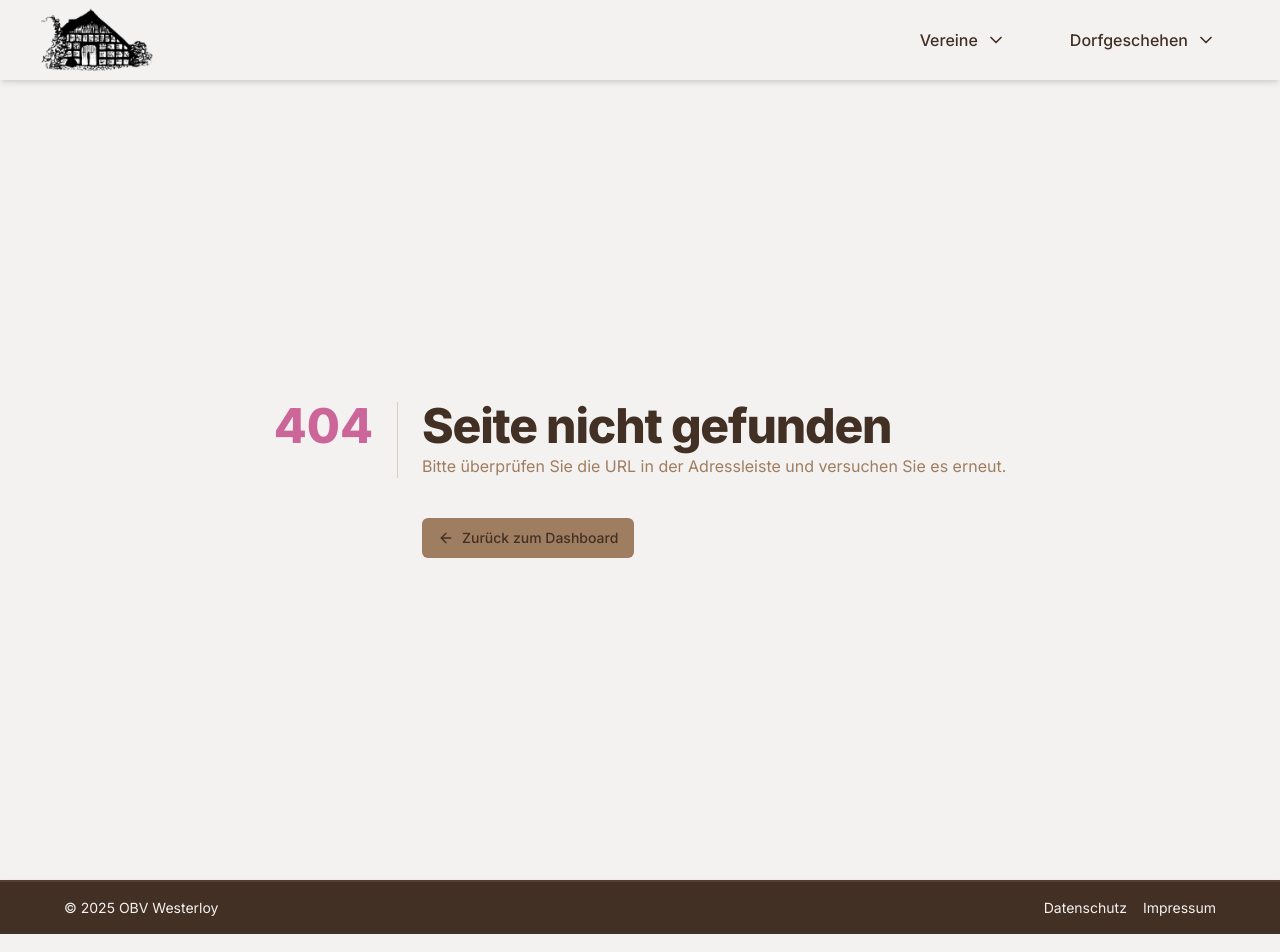
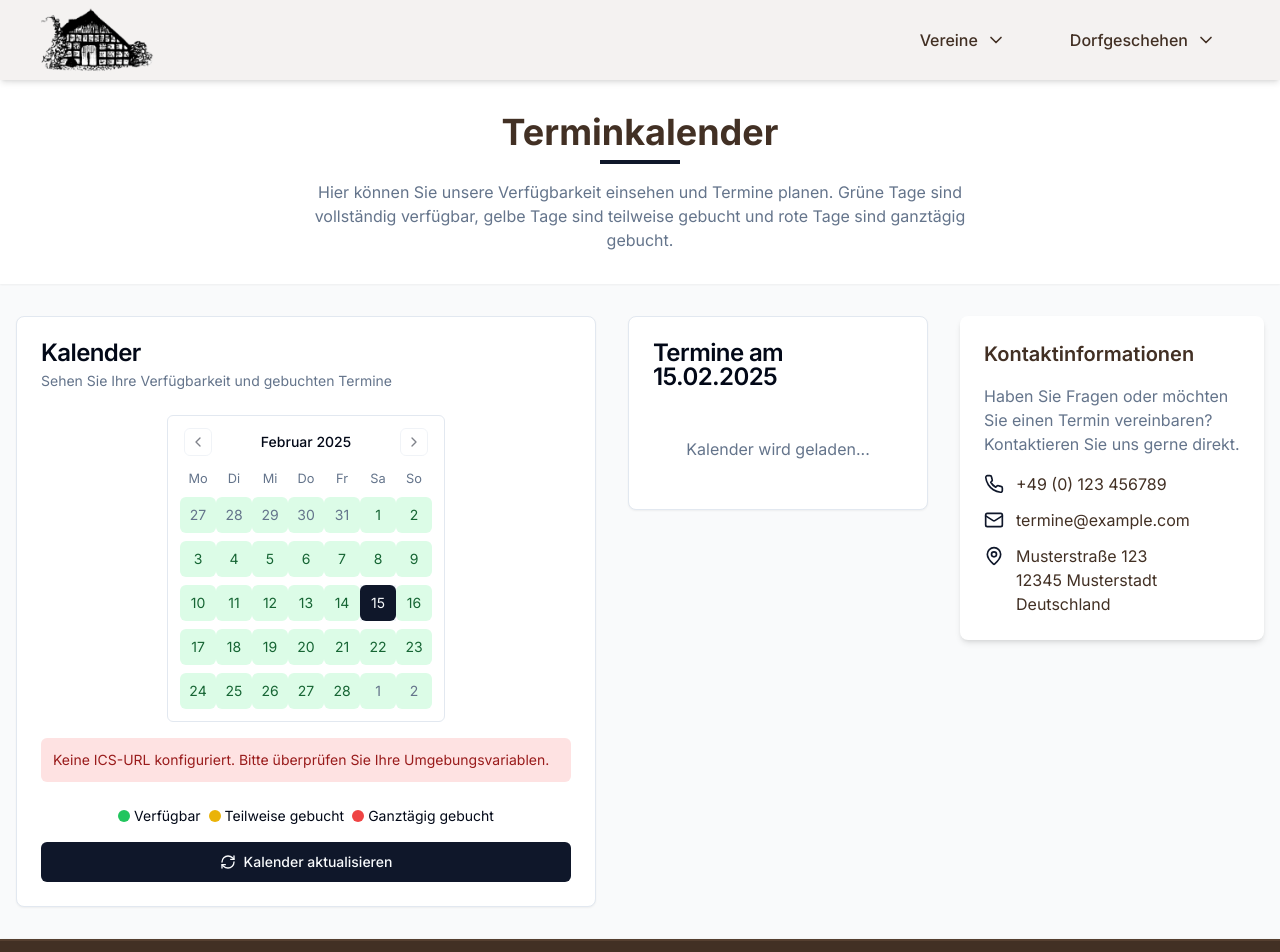
Before and after one commit to Pudl0/westerloy, a Next.js app: page /dorfgeschehen/vermietung in a window 1280 px wide. Before the commit this address had no page. Shown: the top 952 px of the page. Built offline with nearby package versions, Linux system fonts and the light colour scheme.

Commit message:
new subpage and working calendar that reads ics link from environment variables file

```diff
--- /dev/null
+++ b/src/app/api/proxy-ics/route.ts
@@ -0,0 +1,46 @@
+import { type NextRequest, NextResponse } from "next/server"
+
+export async function GET(request: NextRequest) {
+  const url = request.nextUrl.searchParams.get("url")
+
+  if (!url) {
+    return NextResponse.json({ error: "URL-Parameter ist erforderlich" }, { status: 400 })
+  }
+
+  try {
+    const response = await fetch(url, {
+      headers: {
+        Accept: "text/calendar,text/x-vcalendar,application/calendar+xml,*/*",
+      },
+    })
+
+    if (!response.ok) {
+      return NextResponse.json(
+        { error: `Fehler beim Abrufen der ICS-Datei: ${response.statusText}` },
+        { status: response.status },
+      )
+    }
+
+    const icsData = await response.text()
+
+    // Basic validation to check if it looks like an ICS file
+    if (!icsData.includes("BEGIN:VCALENDAR")) {
+      return NextResponse.json({ error: "Die Antwort enthält keine gültige ICS-Datei" }, { status: 400 })
+    }
+
+    return new NextResponse(icsData, {
+      headers: {
+        "Content-Type": "text/calendar",
+        "Cache-Control": "s-maxage=3600, stale-while-revalidate",
+      },
+    })
+  } catch (error) {
+    return NextResponse.json(
+      {
+        error: "Fehler beim Abrufen der ICS-Datei",
+        details: error instanceof Error ? error.message : "Unbekannter Fehler",
+      },
+      { status: 500 },
+    )
+  }
+}
--- /dev/null
+++ b/src/app/dorfgeschehen/vermietung/page.tsx
@@ -0,0 +1,64 @@
+import { CalendarWithICS } from "@/components/calendar"
+import { Button } from "@/components/ui/button"
+import { Mail, Phone, MapPin } from "lucide-react"
+
+export default function CalendarPage() {
+  return (
+    <div className="bg-gray-50 dark:bg-gray-900">
+      {/* Header */}
+      <header className="bg-white dark:bg-gray-800 shadow-sm">
+        <div className="container mx-auto py-8 px-4">
+          <h1 className="text-3xl md:text-4xl font-bold text-center mb-2">Terminkalender</h1>
+          <div className="w-20 h-1 bg-primary mx-auto mb-4"></div>
+          <p className="text-center text-muted-foreground max-w-2xl mx-auto">
+            Hier können Sie unsere Verfügbarkeit einsehen und Termine planen. Grüne Tage sind vollständig verfügbar,
+            gelbe Tage sind teilweise gebucht und rote Tage sind ganztägig gebucht.
+          </p>
+        </div>
+      </header>
+
+      {/* Main Content */}
+      <main className="container mx-auto py-8 px-4">
+        <div className="grid gap-8 md:grid-cols-[2fr_1fr] lg:grid-cols-[3fr_1fr]">
+          {/* Calendar Section - Now first on all screen sizes */}
+          <div className="md:order-1">
+            <CalendarWithICS />
+          </div>
+
+          {/* Contact Information - Now second on all screen sizes */}
+          <div className="md:order-2">
+            <div className="bg-white dark:bg-gray-800 rounded-lg shadow-md p-6">
+              <h2 className="text-xl font-semibold mb-4">Kontaktinformationen</h2>
+              <div className="space-y-4">
+                <p className="text-muted-foreground">
+                  Haben Sie Fragen oder möchten Sie einen Termin vereinbaren? Kontaktieren Sie uns gerne direkt.
+                </p>
+
+                <div className="space-y-3 mt-6">
+                  <div className="flex items-center">
+                    <Phone className="h-5 w-5 text-primary mr-3" />
+                    <span>+49 (0) 123 456789</span>
+                  </div>
+                  <div className="flex items-center">
+                    <Mail className="h-5 w-5 text-primary mr-3" />
+                    <span>termine@example.com</span>
+                  </div>
+                  <div className="flex items-start">
+                    <MapPin className="h-5 w-5 text-primary mr-3 mt-0.5" />
+                    <span>
+                      Musterstraße 123
+                      <br />
+                      12345 Musterstadt
+                      <br />
+                      Deutschland
+                    </span>
+                  </div>
+                </div>
+              </div>
+            </div>
+          </div>
+        </div>
+      </main>
+    </div>
+  )
+}
--- a/src/components/calendar.tsx
+++ b/src/components/calendar.tsx
@@ -6,11 +6,9 @@ import { Card, CardContent, CardDescription, CardFooter, CardHeader, CardTitle }
 import { Button } from "@/components/ui/button"
 import { Badge } from "@/components/ui/badge"
 import { Skeleton } from "@/components/ui/skeleton"
-import { RefreshCw } from "lucide-react"
+import { RefreshCw, Clock, CalendarIcon } from "lucide-react"
 import ICAL from "ical.js"
-// Import for German locale for date-fns (used by the Calendar component)
 import { de } from "date-fns/locale"
-import { getEnvironmentData } from "worker_threads"
 
 type Event = {
   id: string
@@ -20,62 +18,100 @@ type Event = {
   isBooked: boolean
   description?: string
   location?: string
+  isFullDay: boolean
 }
-
-const HARDCODED_ICS_URL = process.env.ICSLink
 
 export function CalendarWithICS() {
   const [events, setEvents] = useState<Event[]>([])
   const [isLoading, setIsLoading] = useState(false)
   const [selectedDate, setSelectedDate] = useState<Date | undefined>(new Date())
   const [selectedDateEvents, setSelectedDateEvents] = useState<Event[]>([])
+  const [error, setError] = useState<string | null>(null)
 
   const fetchAndParseICS = async () => {
     setIsLoading(true)
-    try {
-      // Direct fetch - note that this might cause CORS issues depending on the server
-      const response = await fetch(`${HARDCODED_ICS_URL}`, {
-        // Adding no-cors mode to avoid CORS issues
-        mode: "no-cors",
-        cache: "no-cache",
-        headers: {
-          "Content-Type": "text/calendar",
-        },
-      })
+    setError(null)
 
-      // Since no-cors mode might return an opaque response, we need to handle it differently
-      let icsData: string
-      try {
-        icsData = await response.text()
-      } catch (error) {
-        console.error("Error reading response:", error)
-        // If we can't read the response, we'll show a more specific error in the console
-        throw new Error("Konnte die Kalenderdaten nicht lesen. CORS-Einschränkungen könnten der Grund sein.")
+    // Get the ICS URL from environment variable
+    const icsUrl = process.env.NEXT_PUBLIC_ICS_LINK
+
+    if (!icsUrl) {
+      setError("Keine ICS-URL konfiguriert. Bitte überprüfen Sie Ihre Umgebungsvariablen.")
+      setIsLoading(false)
+      return
     }
 
+    try {
+      // Use our API route to proxy the request and avoid CORS issues
+      const proxyUrl = `/api/proxy-ics?url=${encodeURIComponent(icsUrl)}`
+      const response = await fetch(proxyUrl)
+
+      if (!response.ok) {
+        throw new Error(`HTTP error! status: ${response.status}`)
+      }
+
+      const icsData = await response.text()
+
+      if (!icsData || icsData.trim() === "") {
+        throw new Error("Leere ICS-Daten erhalten")
+      }
+
+      try {
         // Parse the ICS data
         const jcalData = ICAL.parse(icsData)
         const comp = new ICAL.Component(jcalData)
         const vevents = comp.getAllSubcomponents("vevent")
 
-      const parsedEvents: Event[] = vevents.map((vevent) => {
+        if (vevents.length === 0) {
+          setError("Keine Termine im Kalender gefunden. Der Feed enthält möglicherweise keine Ereignisse.")
+          setIsLoading(false)
+          return
+        }
+
+        const parsedEvents: Event[] = []
+
+        for (const vevent of vevents) {
+          try {
             const event = new ICAL.Event(vevent)
+
+            // Skip events without valid dates
+            if (!event.startDate || !event.endDate) {
+              continue
+            }
+
             const summary = event.summary || "Unbenannter Termin"
             const description = event.description || ""
             const location = event.location || ""
-        const start = event.startDate.toJSDate()
-        const end = event.endDate.toJSDate()
 
-        // Determine if event is booked based on description or summary
-        const isBooked =
-          description.toLowerCase().includes("gebucht") ||
-          description.toLowerCase().includes("booked") ||
-          summary.toLowerCase().includes("gebucht") ||
-          summary.toLowerCase().includes("booked") ||
-          !description.toLowerCase().includes("verfügbar") ||
-          !description.toLowerCase().includes("available")
+            // Check if this is a full-day event
+            const isFullDay = event.startDate.isDate && !event.startDate.hour && !event.startDate.minute
 
-        return {
+            // For full-day events, we need to handle the dates differently
+            let start, end
+
+            if (isFullDay) {
+              // For full-day events, use the date without time components
+              start = new Date(
+                event.startDate.year,
+                event.startDate.month - 1, // JavaScript months are 0-based
+                event.startDate.day,
+              )
+
+              // For full-day events, the end date in ICS is typically exclusive
+              // So we need to subtract one day to get the actual end date
+              const endDate = event.endDate.toJSDate()
+              endDate.setDate(endDate.getDate() - 1)
+              end = endDate
+            } else {
+              // For regular events, use the full date-time
+              start = event.startDate.toJSDate()
+              end = event.endDate.toJSDate()
+            }
+
+            // All calendar entries are considered booked by default
+            const isBooked = true
+
+            parsedEvents.push({
               id: event.uid || crypto.randomUUID(),
               summary,
               description,
@@ -83,15 +119,29 @@ export function CalendarWithICS() {
               start,
               end,
               isBooked,
+              isFullDay,
+            })
+          } catch (eventError) {
+            // Skip events that can't be parsed
           }
-      })
+        }
+
+        if (parsedEvents.length === 0) {
+          setError("Keine gültigen Termine gefunden. Überprüfen Sie das Format Ihrer ICS-Datei.")
+          setIsLoading(false)
+          return
+        }
 
         setEvents(parsedEvents)
         updateSelectedDateEvents(selectedDate, parsedEvents)
-
-      console.log(`Kalender aktualisiert: ${parsedEvents.length} Termine geladen`)
+      } catch (parseError) {
+        setError("Die Kalenderdaten konnten nicht verarbeitet werden. Bitte überprüfen Sie die ICS-URL.")
+        throw parseError
+      }
     } catch (error) {
-      console.error("Fehler beim Abrufen oder Parsen der ICS-Datei:", error)
+      setError(
+        `Kalenderdaten konnten nicht geladen werden: ${error instanceof Error ? error.message : "Unbekannter Fehler"}`,
+      )
     } finally {
       setIsLoading(false)
     }
@@ -101,6 +151,45 @@ export function CalendarWithICS() {
     if (!date) return
 
     const eventsOnSelectedDate = eventsList.filter((event) => {
+      // For regular events, check if the event starts on the selected date
+      if (!event.isFullDay) {
+        const eventDate = new Date(event.start)
+        return (
+          eventDate.getDate() === date.getDate() &&
+          eventDate.getMonth() === date.getMonth() &&
+          eventDate.getFullYear() === date.getFullYear()
+        )
+      }
+
+      // For full-day events, check if the selected date falls within the event's date range
+      const selectedDateTime = date.getTime()
+      const eventStartTime = new Date(event.start).setHours(0, 0, 0, 0)
+      const eventEndTime = new Date(event.end).setHours(23, 59, 59, 999)
+
+      return selectedDateTime >= eventStartTime && selectedDateTime <= eventEndTime
+    })
+
+    setSelectedDateEvents(eventsOnSelectedDate)
+  }
+
+  // Helper function to check if a date has full-day events
+  const hasFullDayEvents = (date: Date) => {
+    return events.some((event) => {
+      if (!event.isFullDay) return false
+
+      const dateTime = date.getTime()
+      const eventStartTime = new Date(event.start).setHours(0, 0, 0, 0)
+      const eventEndTime = new Date(event.end).setHours(23, 59, 59, 999)
+
+      return dateTime >= eventStartTime && dateTime <= eventEndTime
+    })
+  }
+
+  // Helper function to check if a date has regular (non-full-day) events
+  const hasRegularEvents = (date: Date) => {
+    return events.some((event) => {
+      if (event.isFullDay) return false
+
       const eventDate = new Date(event.start)
       return (
         eventDate.getDate() === date.getDate() &&
@@ -108,8 +197,11 @@ export function CalendarWithICS() {
         eventDate.getFullYear() === date.getFullYear()
       )
     })
+  }
 
-    setSelectedDateEvents(eventsOnSelectedDate)
+  // Helper function to check if a date has any events
+  const hasEvents = (date: Date) => {
+    return hasFullDayEvents(date) || hasRegularEvents(date)
   }
 
   useEffect(() => {
@@ -124,6 +216,30 @@ export function CalendarWithICS() {
 
   const formatTime = (date: Date) => {
     return date.toLocaleTimeString([], { hour: "2-digit", minute: "2-digit" })
+  }
+
+  const formatDateRange = (start: Date, end: Date) => {
+    // If start and end are on the same day, just return "Ganztägig"
+    if (
+      start.getDate() === end.getDate() &&
+      start.getMonth() === end.getMonth() &&
+      start.getFullYear() === end.getFullYear()
+    ) {
+      return "Ganztägig"
+    }
+
+    // Otherwise, return a date range
+    const startFormatted = start.toLocaleDateString("de-DE", {
+      day: "2-digit",
+      month: "2-digit",
+    })
+
+    const endFormatted = end.toLocaleDateString("de-DE", {
+      day: "2-digit",
+      month: "2-digit",
+    })
+
+    return `${startFormatted} - ${endFormatted}`
   }
 
   return (
@@ -142,38 +258,29 @@ export function CalendarWithICS() {
               className="rounded-md border"
               locale={de} // Using the imported date-fns locale
               modifiers={{
-                booked: (date) => {
-                  return events.some((event) => {
-                    const eventDate = new Date(event.start)
-                    return (
-                      eventDate.getDate() === date.getDate() &&
-                      eventDate.getMonth() === date.getMonth() &&
-                      eventDate.getFullYear() === date.getFullYear() &&
-                      event.isBooked
-                    )
-                  })
+                fullyBooked: (date) => {
+                  return hasFullDayEvents(date)
+                },
+                partlyBooked: (date) => {
+                  return !hasFullDayEvents(date) && hasRegularEvents(date)
                 },
                 available: (date) => {
-                  return events.some((event) => {
-                    const eventDate = new Date(event.start)
-                    return (
-                      eventDate.getDate() === date.getDate() &&
-                      eventDate.getMonth() === date.getMonth() &&
-                      eventDate.getFullYear() === date.getFullYear() &&
-                      !event.isBooked
-                    )
-                  })
+                  return !hasEvents(date)
                 },
               }}
               modifiersClassNames={{
-                booked:
+                fullyBooked:
                   "bg-red-100 text-red-800 hover:bg-red-200 dark:bg-red-900/20 dark:text-red-300 dark:hover:bg-red-800/30",
+                partlyBooked:
+                  "bg-yellow-100 text-yellow-800 hover:bg-yellow-200 dark:bg-yellow-900/20 dark:text-yellow-300 dark:hover:bg-yellow-800/30",
                 available:
                   "bg-green-100 text-green-800 hover:bg-green-200 dark:bg-green-900/20 dark:text-green-300 dark:hover:bg-green-800/30",
               }}
               disabled={isLoading}
             />
           </div>
+
+          {error && <div className="mt-4 p-3 bg-red-100 text-red-800 rounded-md text-sm">{error}</div>}
         </CardContent>
         <CardFooter className="flex flex-col gap-4">
           <div className="flex flex-wrap gap-2 justify-center">
@@ -182,8 +289,12 @@ export function CalendarWithICS() {
               <span className="text-sm">Verfügbar</span>
             </div>
             <div className="flex items-center gap-1">
+              <div className="w-3 h-3 rounded-full bg-yellow-500"></div>
+              <span className="text-sm">Teilweise gebucht</span>
+            </div>
+            <div className="flex items-center gap-1">
               <div className="w-3 h-3 rounded-full bg-red-500"></div>
-              <span className="text-sm">Gebucht</span>
+              <span className="text-sm">Ganztägig gebucht</span>
             </div>
           </div>
           <Button onClick={fetchAndParseICS} disabled={isLoading} className="w-full">
@@ -234,18 +345,28 @@ export function CalendarWithICS() {
                     <div className="flex justify-between items-start">
                       <h3 className="font-medium">{event.summary}</h3>
                       <Badge
-                        variant={event.isBooked ? "destructive" : "outline"}
+                        variant={event.isFullDay ? "destructive" : "outline"}
                         className={
-                          event.isBooked
+                          event.isFullDay
                             ? ""
-                            : "bg-green-100 text-green-800 hover:bg-green-200 border-green-200 dark:bg-green-900/20 dark:text-green-300 dark:hover:bg-green-800/30"
+                            : "bg-yellow-100 text-yellow-800 hover:bg-yellow-200 border-yellow-200 dark:bg-yellow-900/20 dark:text-yellow-300 dark:hover:bg-yellow-800/30"
                         }
                       >
-                        {event.isBooked ? "Gebucht" : "Verfügbar"}
+                        {event.isFullDay ? "Ganztägig" : "Gebucht"}
                       </Badge>
                     </div>
-                    <div className="text-sm text-muted-foreground mt-1">
+                    <div className="flex items-center text-sm text-muted-foreground mt-1">
+                      {event.isFullDay ? (
+                        <>
+                          <CalendarIcon className="mr-1 h-3 w-3" />
+                          {formatDateRange(event.start, event.end)}
+                        </>
+                      ) : (
+                        <>
+                          <Clock className="mr-1 h-3 w-3" />
                           {formatTime(event.start)} - {formatTime(event.end)}
+                        </>
+                      )}
                     </div>
                     {event.description && <p className="text-sm mt-2 line-clamp-2">{event.description}</p>}
                   </div>
--- a/src/components/navbar/navgroups.ts
+++ b/src/components/navbar/navgroups.ts
@@ -41,6 +41,12 @@ export const navGroups: NavGroup[] = [
         icon: Star,
         description: 'Aktuelle Neuigkeiten aus dem Dorf.',
       },
+      {
+        name: 'Mühlenhof mieten',
+        href: '/dorfgeschehen/vermietung',
+        icon: Star,
+        description: 'Feiern Sie im Mühlenhof, der Grillhütte oder der Scheune',
+      },
     ],
   },
 ];
```
Also changed, not shown: src/app/page.tsx (line endings or trailing spaces). Lines whose indentation alone changed are shown as unchanged.
